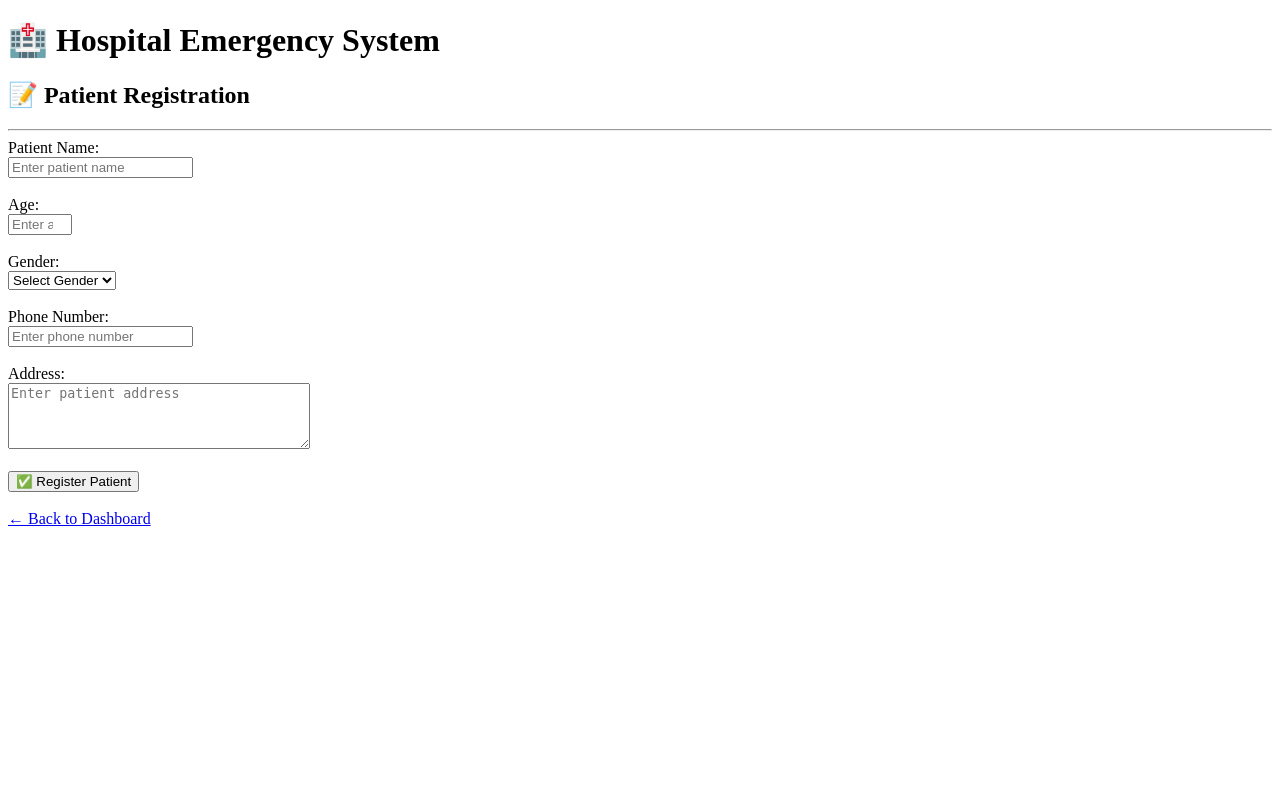
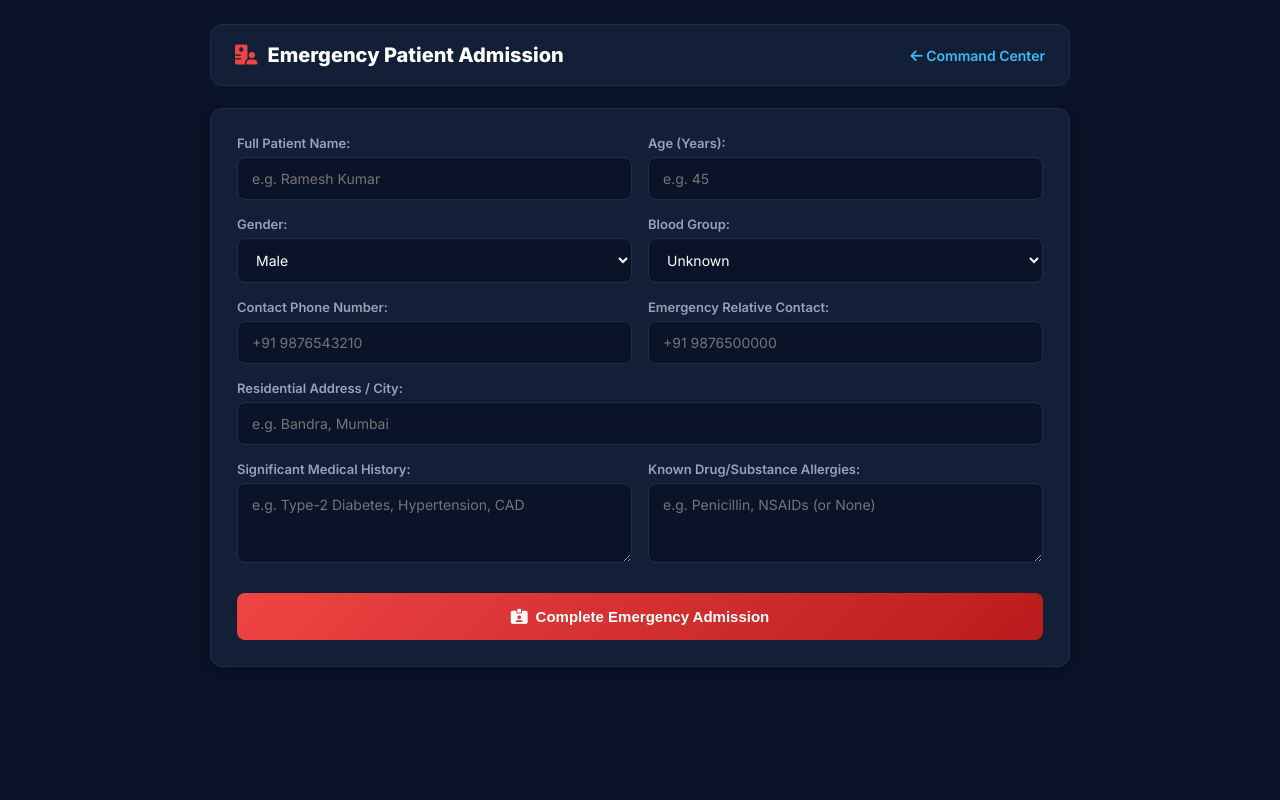
Before and after one commit to studentshivakant-del/smart-triage-system, a Flask app: page /register in a window 1280 px wide. Run offline with Flask 3, Linux system fonts and the light colour scheme; the visitor is signed in with stand-in values (Sample User, id 1).

Commit message:
Update register.html

```diff
--- a/HOSPITAL AI/templates/register.html
+++ b/HOSPITAL AI/templates/register.html
@@ -1,77 +1,156 @@
 <!DOCTYPE html>
-<html>
+<html lang="en">
+<head>
+    <meta charset="UTF-8">
+    <meta name="viewport" content="width=device-width, initial-scale=1.0">
+    <title>Emergency Patient Registration - MoHFW CDSS</title>
+    <link rel="stylesheet" href="https://cdnjs.cloudflare.com/ajax/libs/font-awesome/6.4.0/css/all.min.css">
+    <link href="https://fonts.googleapis.com/css2?family=Inter:wght@400;500;600;700;800&display=swap" rel="stylesheet">
+    <style>
+        :root {
+            --bg-body: #0b1329;
+            --card-bg: #131f37;
+            --card-border: #1e2e4a;
+            --text-primary: #f8fafc;
+            --text-secondary: #94a3b8;
+            --accent: #ef4444;
+        }
+        * { box-sizing: border-box; margin: 0; padding: 0; }
+        body {
+            font-family: 'Inter', sans-serif;
+            background: var(--bg-body);
+            color: var(--text-primary);
+            min-height: 100vh;
+            padding: 24px;
+        }
+        .container { max-width: 860px; margin: 0 auto; }
+        .header {
+            display: flex;
+            justify-content: space-between;
+            align-items: center;
+            background: var(--card-bg);
+            border: 1px solid var(--card-border);
+            padding: 18px 24px;
+            border-radius: 12px;
+            margin-bottom: 22px;
+        }
+        .header h1 { font-size: 20px; font-weight: 800; display: flex; align-items: center; gap: 10px; color: #fff; }
+        .header a { color: #38bdf8; text-decoration: none; font-weight: 600; font-size: 14px; }
+        .card {
+            background: var(--card-bg);
+            border: 1px solid var(--card-border);
+            padding: 26px;
+            border-radius: 12px;
+            box-shadow: 0 4px 20px rgba(0,0,0,0.3);
+        }
+        .grid-2 { display: grid; grid-template-columns: 1fr 1fr; gap: 16px; }
+        label { display: block; font-size: 13px; color: var(--text-secondary); margin-bottom: 6px; font-weight: 600; }
+        input[type="text"], input[type="number"], select, textarea {
+            width: 100%;
+            padding: 12px 14px;
+            background: #0b1329;
+            border: 1px solid var(--card-border);
+            border-radius: 8px;
+            color: #fff;
+            font-size: 14px;
+            margin-bottom: 16px;
+            font-family: inherit;
+        }
+        input:focus, select:focus, textarea:focus { border-color: #38bdf8; outline: none; }
+        textarea { resize: vertical; min-height: 80px; }
+        .btn-submit {
+            background: linear-gradient(135deg, #ef4444, #b91c1c);
+            color: white;
+            border: none;
+            padding: 15px;
+            border-radius: 8px;
+            font-size: 15px;
+            font-weight: 700;
+            width: 100%;
+            cursor: pointer;
+            display: flex;
+            justify-content: center;
+            align-items: center;
+            gap: 8px;
+            margin-top: 10px;
+        }
+        .btn-submit:hover { opacity: 0.95; }
+        @media (max-width: 640px) { .grid-2 { grid-template-columns: 1fr; } }
+    </style>
+</head>
+<body>
+<div class="container">
+    <div class="header">
+        <h1><i class="fa-solid fa-hospital-user" style="color:var(--accent);"></i> Emergency Patient Admission</h1>
+        <a href="/"><i class="fa-solid fa-arrow-left"></i> Command Center</a>
+    </div>
 
-<head>
-    <title>Patient Registration</title>
-</head>
+    <div class="card">
+        <form method="POST" action="/register">
+            <div class="grid-2">
+                <div>
+                    <label>Full Patient Name:</label>
+                    <input type="text" name="name" placeholder="e.g. Ramesh Kumar" required>
+                </div>
+                <div>
+                    <label>Age (Years):</label>
+                    <input type="number" name="age" placeholder="e.g. 45" required>
+                </div>
+            </div>
 
-<body>
-
-    <h1>🏥 Hospital Emergency System</h1>
-
-    <h2>📝 Patient Registration</h2>
-
-    <hr>
-
-    <form method="POST" action="/register">
-
-        <label>Patient Name:</label>
-        <br>
-        <input type="text" name="name"
-               placeholder="Enter patient name" required>
-
-        <br><br>
-
-        <label>Age:</label>
-        <br>
-        <input type="number" name="age"
-               placeholder="Enter age"
-               min="0" max="120" required>
-
-        <br><br>
-
+            <div class="grid-2">
+                <div>
                     <label>Gender:</label>
-        <br>
-
                     <select name="gender" required>
-            <option value="">Select Gender</option>
                         <option value="Male">Male</option>
                         <option value="Female">Female</option>
                         <option value="Other">Other</option>
                     </select>
+                </div>
+                <div>
+                    <label>Blood Group:</label>
+                    <select name="blood_group">
+                        <option value="Unknown">Unknown</option>
+                        <option value="A+">A+</option>
+                        <option value="A-">A-</option>
+                        <option value="B+">B+</option>
+                        <option value="B-">B-</option>
+                        <option value="O+">O+</option>
+                        <option value="O-">O-</option>
+                        <option value="AB+">AB+</option>
+                        <option value="AB-">AB-</option>
+                    </select>
+                </div>
+            </div>
 
-        <br><br>
+            <div class="grid-2">
+                <div>
+                    <label>Contact Phone Number:</label>
+                    <input type="text" name="phone" placeholder="+91 9876543210">
+                </div>
+                <div>
+                    <label>Emergency Relative Contact:</label>
+                    <input type="text" name="emergency_contact" placeholder="+91 9876500000">
+                </div>
+            </div>
 
-        <label>Phone Number:</label>
-        <br>
-        <input type="tel" name="phone"
-               placeholder="Enter phone number" required>
+            <label>Residential Address / City:</label>
+            <input type="text" name="address" placeholder="e.g. Bandra, Mumbai">
 
-        <br><br>
+            <div class="grid-2">
+                <div>
+                    <label>Significant Medical History:</label>
+                    <textarea name="medical_history" placeholder="e.g. Type-2 Diabetes, Hypertension, CAD"></textarea>
+                </div>
+                <div>
+                    <label>Known Drug/Substance Allergies:</label>
+                    <textarea name="allergies" placeholder="e.g. Penicillin, NSAIDs (or None)"></textarea>
+                </div>
+            </div>
 
-        <label>Address:</label>
-        <br>
-
-        <textarea name="address"
-                  placeholder="Enter patient address"
-                  rows="4"
-                  cols="35"
-                  required></textarea>
-
-        <br><br>
-
-        <button type="submit">
-            ✅ Register Patient
-        </button>
-
+            <button type="submit" class="btn-submit"><i class="fa-solid fa-id-card-clip"></i> Complete Emergency Admission</button>
         </form>
-
-    <br>
-
-    <a href="/">
-        ← Back to Dashboard
-    </a>
-
+    </div>
+</div>
 </body>
-
 </html>
```
Lines whose indentation alone changed are shown as unchanged.
